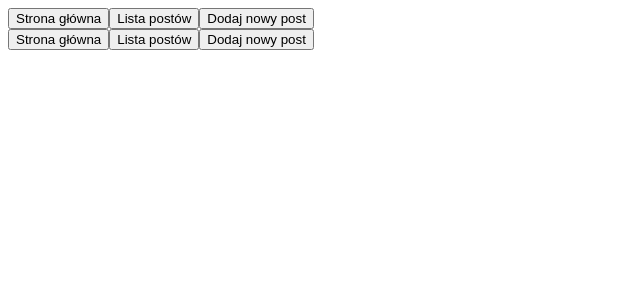
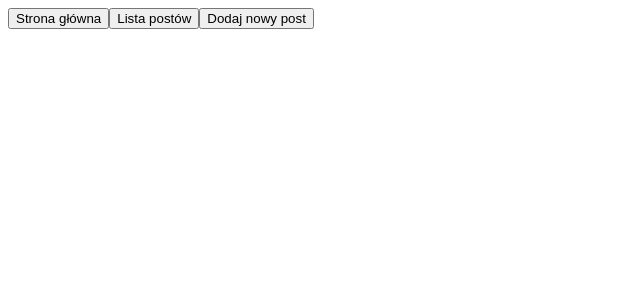
Before and after one commit to borkry/Gym-Blog-Angular-App, an Angular app: page / in a window 1280 px wide. Shown: the top 300 px of the page, without its empty margins (0-640 px from the left). Built offline with nearby package versions, Linux system fonts and the light colour scheme.

Commit message:
repaired routing
 Changes to be committed:
	modified:   src/app/app.component.html
	modified:   src/app/app.routes.ts

```diff
--- a/src/app/app.component.html
+++ b/src/app/app.component.html
@@ -1,6 +1,6 @@
 <nav>
     <button routerLink="">Strona główna</button>
     <button routerLink="/posts">Lista postów</button>
-    <button routerLink="/addPost">Dodaj nowy post</button><br>
+    <button routerLink="/addPost">Dodaj nowy post</button>
 </nav>
 <router-outlet></router-outlet>
--- a/src/app/app.routes.ts
+++ b/src/app/app.routes.ts
@@ -4,11 +4,6 @@ import { AppComponent } from './app.component';
 import { PostsListComponent } from './posts-list/posts-list.component';
 
 export const routes: Routes = [
-    {
-        path: '',
-        title: 'Home Page',
-        component: AppComponent,
-    },
     {
         path: 'addPost',
         title: 'Dodawanie',
```
